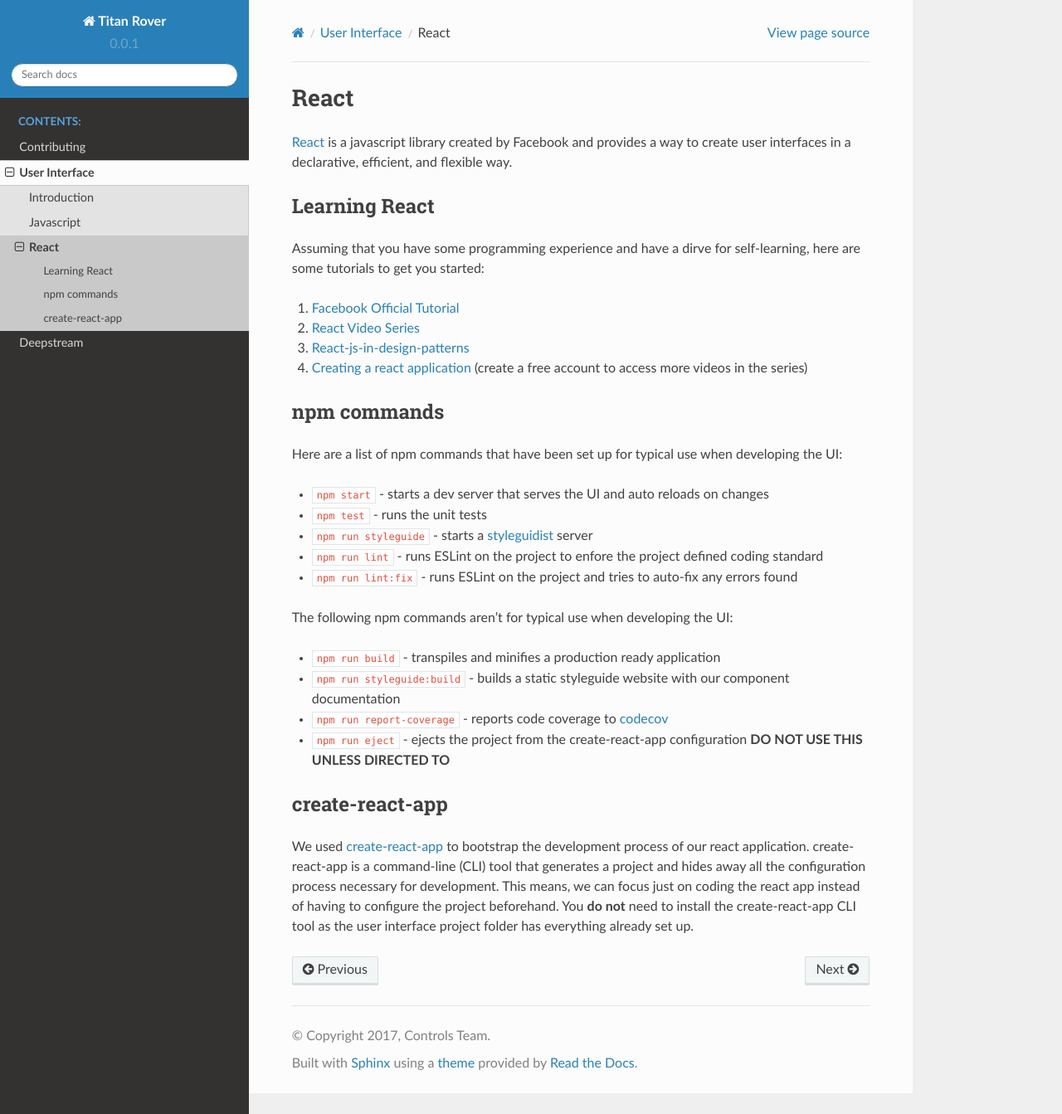
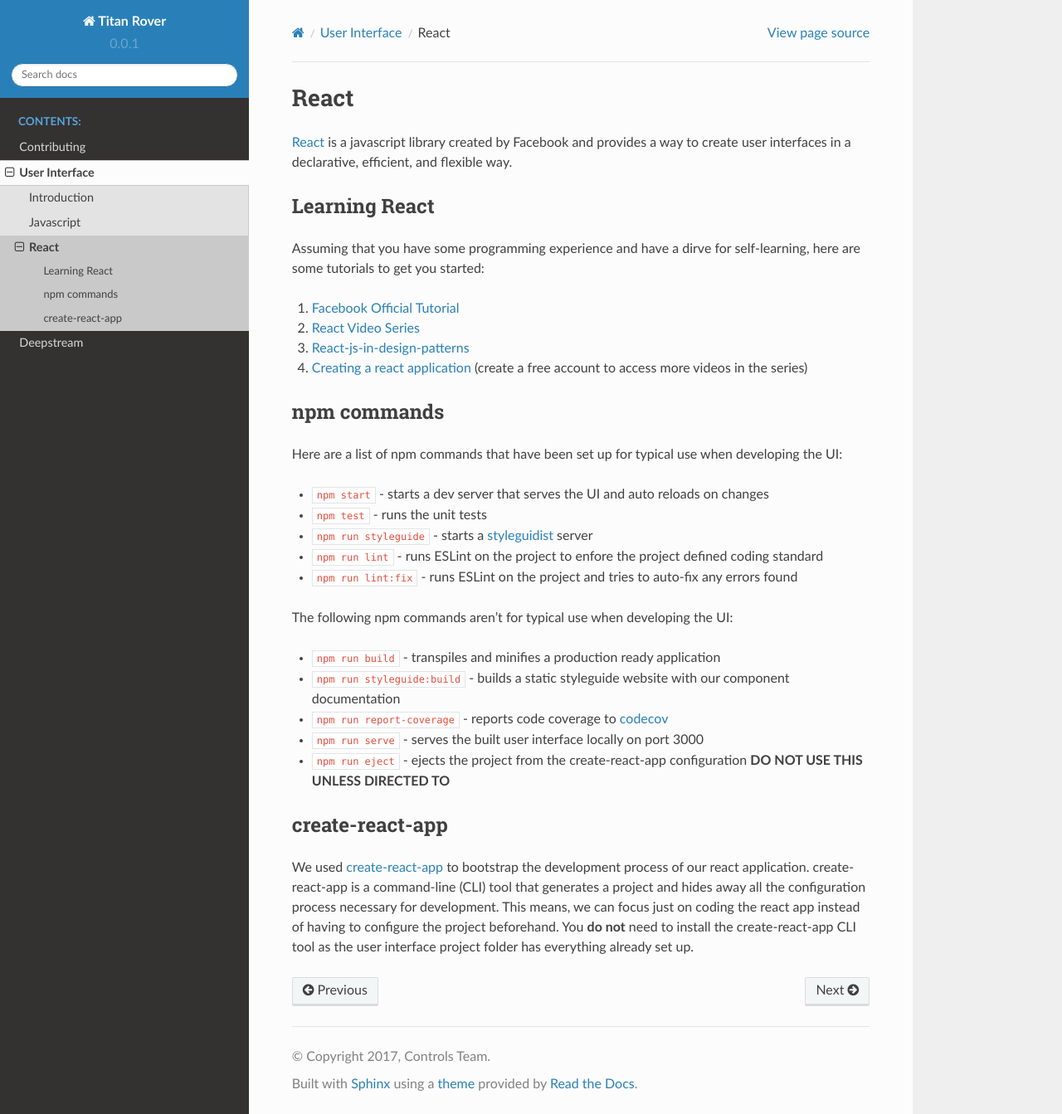
Before and after one commit to CSUFTitanRover/TitanRover2018, a Sphinx documentation site: the page built from docs/source/user-interface/react.rst, in a window 1280 px wide and 1343 px high. Shown: the whole window at 83% size. Built offline with Sphinx 7.4.7 and the Read the Docs theme 2.0.0, drawn with Linux system fonts in a browser that asks for light colours.

Commit message:
Add info about serve npm command

```diff
--- a/docs/source/user-interface/react.rst
+++ b/docs/source/user-interface/react.rst
@@ -31,6 +31,7 @@ The following npm commands aren't for typical use when developing the UI:
 * ``npm run build`` - transpiles and minifies a production ready application
 * ``npm run styleguide:build`` - builds a static styleguide website with our component documentation
 * ``npm run report-coverage`` - reports code coverage to `codecov <https://codecov.io>`_
+* ``npm run serve`` - serves the built user interface locally on port 3000
 * ``npm run eject`` - ejects the project from the create-react-app configuration **DO NOT USE THIS UNLESS DIRECTED TO**
 
 create-react-app
```
